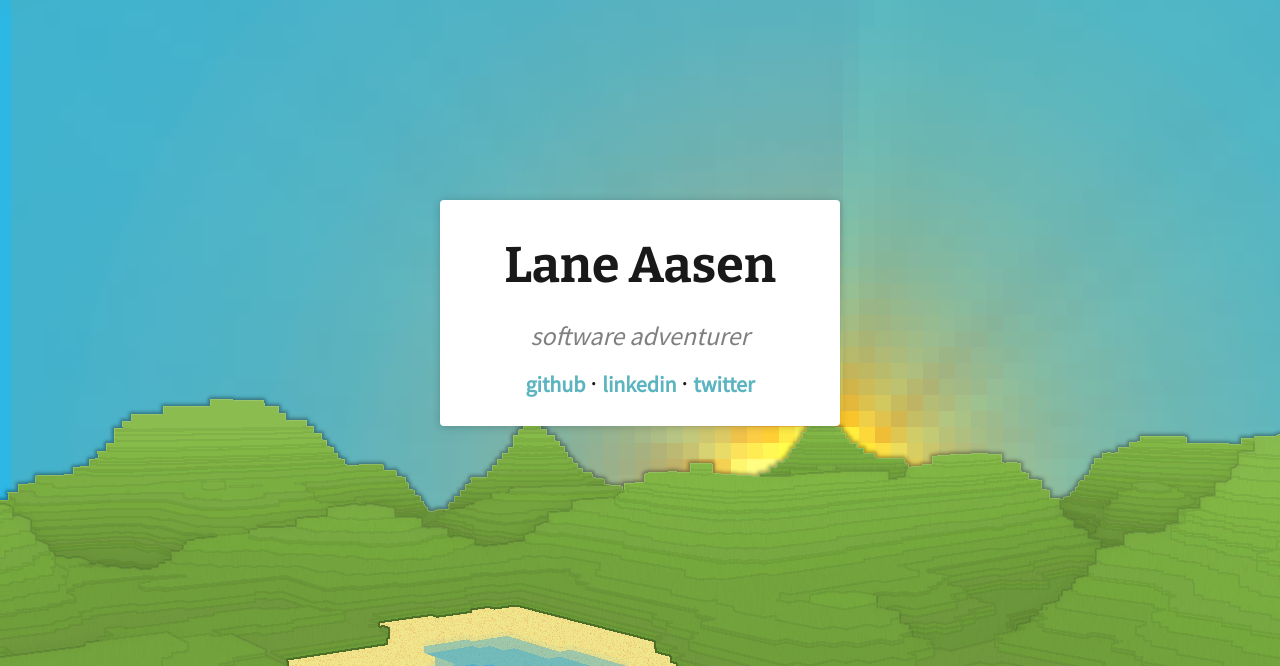
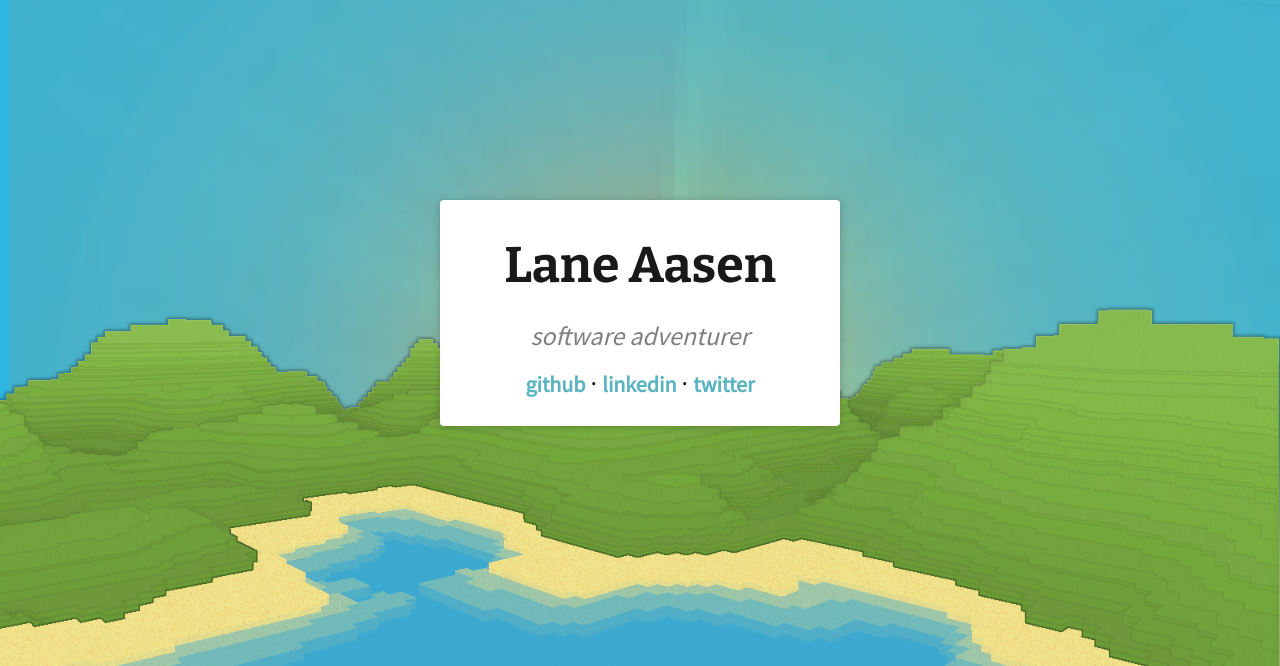
Before and after one commit to aaasen/aaasen.github.com, a PHP site: page / in a window 1280 px wide. Shown: the top 666 px of the page. Run offline with PHP 8.4, Linux system fonts and the light colour scheme.

Commit message:
updates background to work on larger and smaller screens

```diff
--- a/assets/css/main.css
+++ b/assets/css/main.css
@@ -4,10 +4,14 @@
 body {
 	font-family: "Source Sans Pro", sans-serif;
 	color: rgba(0, 0, 0, 0.9);
-	background-color: #5bb4c0;
-	background-image: url("../img/voxel.png");
 	text-align: center;
 	font-size: 26px;
+
+	background-color: #3ca9cf;
+	background-image: url("../img/voxel.png");
+	background-repeat: no-repeat;
+	min-height: 100%;
+	background-size: cover;
 }
 
 #name {
```
